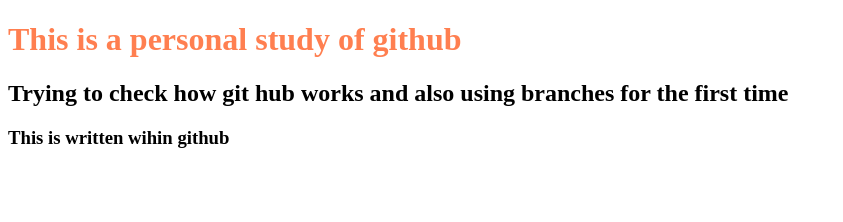
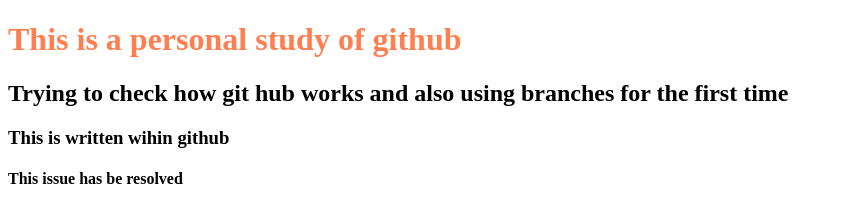
Before and after one commit to Masteradedave/studyG, a plain HTML site: page index.html in a window 1280 px wide. Shown: the whole page, without its empty margins (0-843 px from the left). Drawn offline with Linux system fonts and the light colour scheme.

Commit message:
Update index.html

```diff
--- a/index.html
+++ b/index.html
@@ -10,5 +10,6 @@
     <h1>This is a personal study of github</h1>
     <h2>Trying to check how git hub works and also using branches for the first time</h2>
     <h3>This is written wihin github</h3>
+    <h4>This issue has be resolved</h4>
 </body>
 </html>
```
